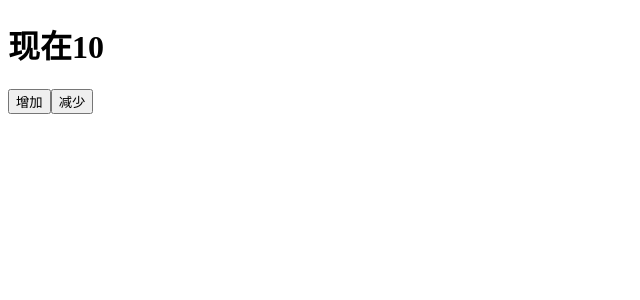
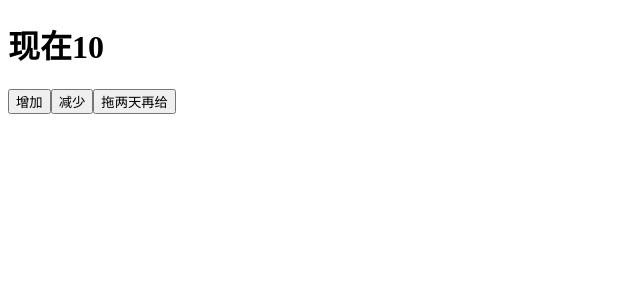
Before and after one commit to lulu27753/boss_app, a React app: page / in a window 1280 px wide. Shown: the top 300 px of the page, without its empty margins (0-640 px from the left). Built offline with nearby package versions, Linux system fonts and the light colour scheme.

Commit message:
redux处理异步

```diff
--- a/package.json
+++ b/package.json
@@ -39,6 +39,7 @@
     "react-dev-utils": "^5.0.0",
     "react-dom": "^16.2.0",
     "redux": "^3.7.2",
+    "redux-thunk": "^2.2.0",
     "style-loader": "0.19.0",
     "sw-precache-webpack-plugin": "0.11.4",
     "url-loader": "0.6.2",
--- a/src/App.js
+++ b/src/App.js
@@ -1,16 +1,17 @@
 import React from 'react';
-import { add } from './index.redux';
 class App extends React.Component {
     render() {
       const store = this.props.store;
       const num = store.getState();
       const add = this.props.add;
       const remove = this.props.remove;
+      const addAsync = this.props.addAsync;
       return (
         <div>
           <h1>现在{num}</h1>
           <button onClick={() => store.dispatch(add())}>增加</button>
           <button onClick={() => store.dispatch(remove())}>减少</button>
+          <button onClick={() => store.dispatch(addAsync())}>拖两天再给</button>
         </div>
       )
     }
--- a/src/index.js
+++ b/src/index.js
@@ -1,12 +1,13 @@
 import React from 'react';
 import ReactDom from 'react-dom';
-import { createStore } from 'redux';
+import { createStore, applyMiddleware } from 'redux';
 import App from './App';
-import { counter, add, remove } from './index.redux';
+import { counter, add, remove, addAsync } from './index.redux';
+import thunk from 'redux-thunk';
 
-const store = createStore(counter);
+const store = createStore(counter, applyMiddleware(thunk));
 function render() {
-  ReactDom.render(<App store={store} add={add} remove={remove}/>, document.getElementById('root'))
+  ReactDom.render(<App store={store} add={add} remove={remove} addAsync={addAsync}/>, document.getElementById('root'))
 }
 render();
 
--- a/src/index.redux.js
+++ b/src/index.redux.js
@@ -19,3 +19,11 @@ export function add() {
 export function remove() {
   return {type: REMOVE}
 }
+// 使用redux可以向dispatch传入函数，同步传入的是action对象
+export function addAsync() {
+  return dispatch => {
+    setTimeout(() => {
+      dispatch(add());
+    }, 2000);
+  }
+}
```
Also changed, not shown: 1 other file (tests, documents, lock files or other folders).
